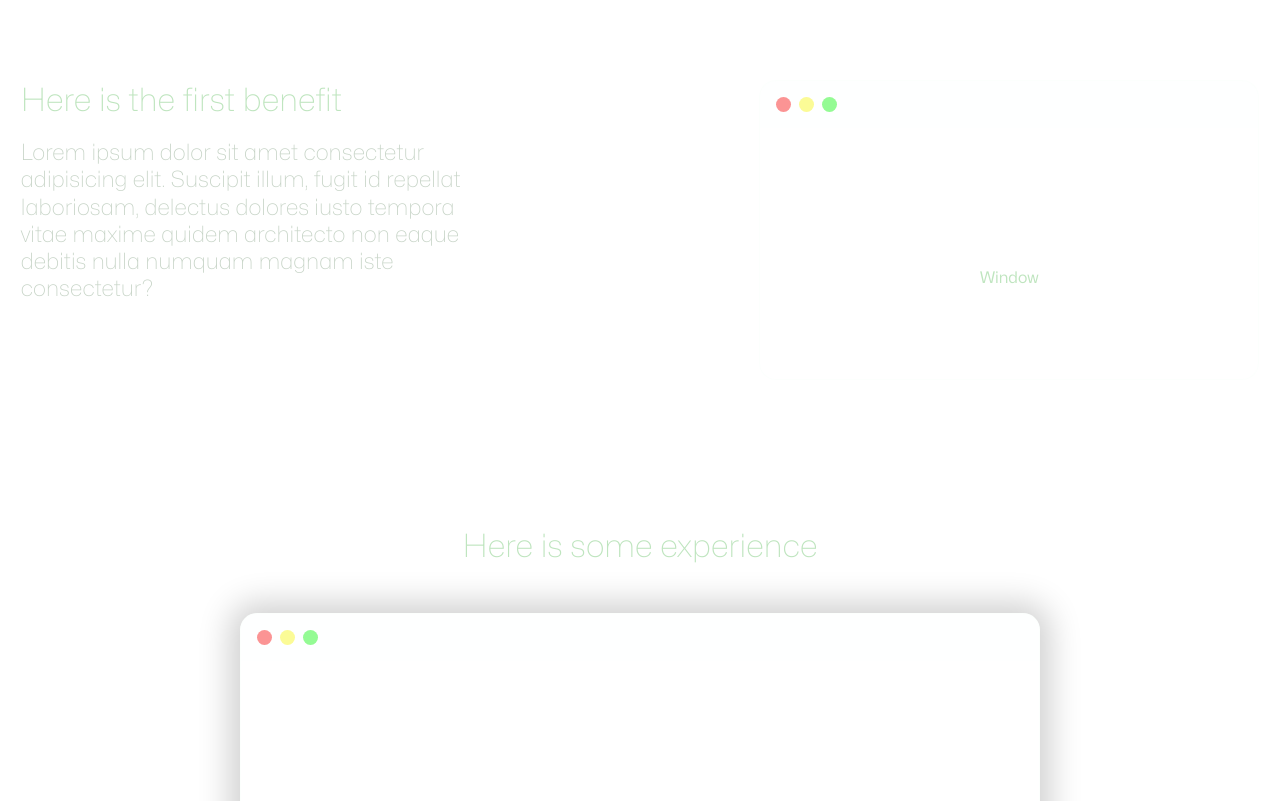
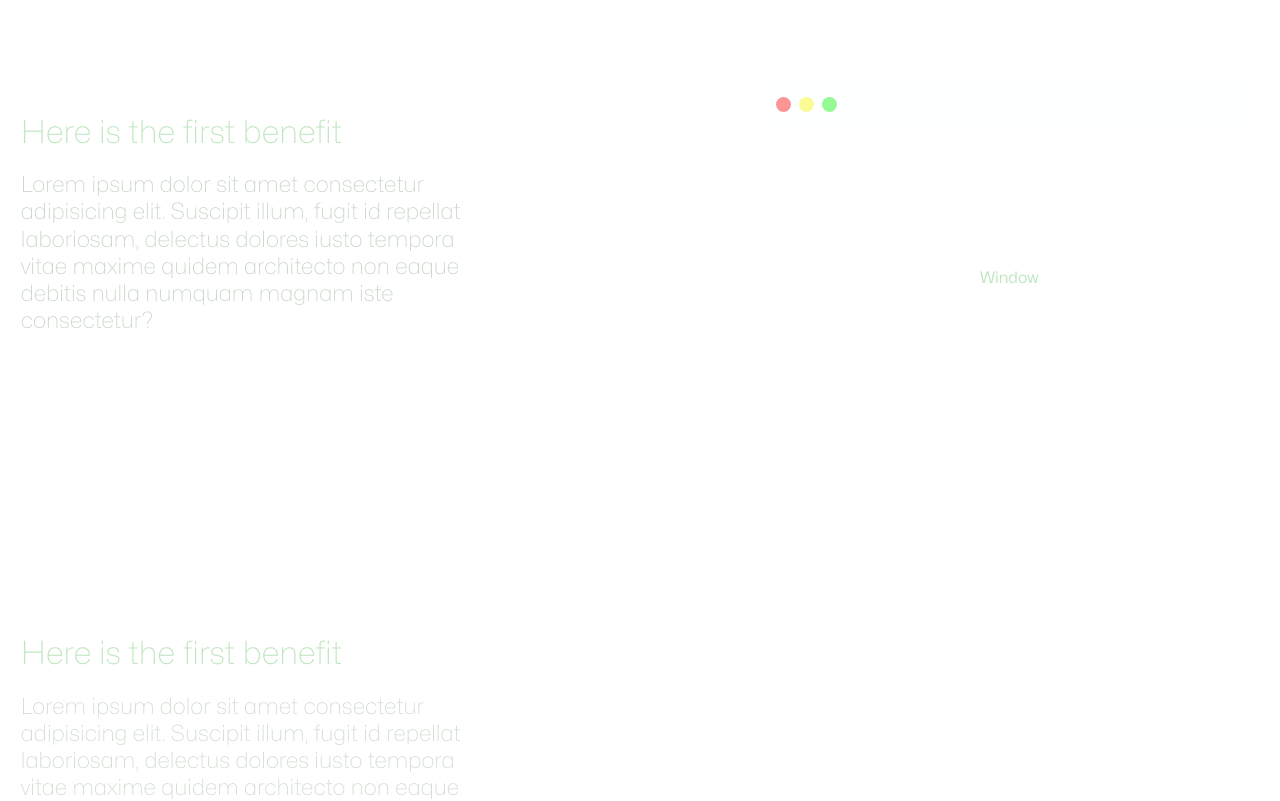
Before and after one commit to nizza1/compo, a Next.js app: page / in a window 1280 px wide. Shown: the part 800-1601 px from the top of the page. Built offline with nearby package versions, Linux system fonts and the light colour scheme.

Commit message:
text-animate

```diff
--- a/app/components/benef/benefit.jsx
+++ b/app/components/benef/benefit.jsx
@@ -1,23 +1,49 @@
+
 import React from 'react'
 import Window from '../global/window/window'
 import styles from './styles.module.css'
+import Textco from './textCo/textCo'
+
 
 import HoverText from '../global/hoverText/hoverText'
+
+
 const Benefit = () => {
+
+
+
   return (
     <div className={styles.co}>
 
         <div className={styles.innerCo}>
-        <div className={styles.textCo}>
-            <h1>
-                <HoverText text='Here is the first benefit '/>
-            </h1>
 
-            <p>
-                Lorem ipsum dolor sit amet consectetur adipisicing elit. Suscipit illum, fugit id repellat laboriosam, delectus dolores iusto tempora vitae maxime quidem architecto non eaque debitis nulla numquam magnam iste consectetur?
-            </p>
-        </div>
-        <Window />
+
+          <div className={styles.textsCo}>
+
+
+          <div className={styles.textCo}>
+           <Textco title='Here is the first benefit '
+
+            children={<p>Lorem ipsum dolor sit amet consectetur adipisicing elit. Suscipit illum, fugit id repellat laboriosam, delectus dolores iusto tempora vitae maxime quidem architecto non eaque debitis nulla numquam magnam iste consectetur?</p>}
+            />
+             </div>
+
+             <div className={styles.textCo}>
+           <Textco title='Here is the first benefit '
+
+            children={<p>Lorem ipsum dolor sit amet consectetur adipisicing elit. Suscipit illum, fugit id repellat laboriosam, delectus dolores iusto tempora vitae maxime quidem architecto non eaque debitis nulla numquam magnam iste consectetur?</p>}
+            />
+             </div>
+
+
+
+
+
+          </div>
+       <div className={styles.windowCo}>
+       <Window />
+       </div>
+
         </div>
 
     </div>
--- a/app/components/benef/styles.module.css
+++ b/app/components/benef/styles.module.css
@@ -9,9 +9,29 @@
     display: flex;
     column-gap: 2rem;
     justify-content: space-between;
+    position: relative;
+
+   /*  background-color: aquamarine; */
+
+
+}
+
+.windowCo {
+    position: sticky;
+    top: 200px;
+    height: fit-content;
+}
+
+.textsCo {
+    display: flex;
+    flex-direction: column;
+    row-gap: 300px;
+   /*  background-color: green; */
+    padding: 2rem 0;
 }
 
 .textCo {
+/*     background-color: red; */
     max-width: 50ch;
     display: flex;
     flex-direction: column;
--- /dev/null
+++ b/app/components/benef/textCo/styles.module.css
@@ -0,0 +1,5 @@
+.co {
+    display: flex;
+    flex-direction: column;
+    row-gap: 1.2rem;
+}
--- /dev/null
+++ b/app/components/benef/textCo/textCo.jsx
@@ -0,0 +1,25 @@
+"use client"
+import React, {useRef} from 'react'
+import HoverText from '../../global/hoverText/hoverText'
+import {motion ,useTransform ,useScroll } from 'framer-motion'
+import styles from './styles.module.css'
+
+const Textco = ({title, p , children}) => {
+    const textAr= useRef(null)
+    const { scrollYProgress } = useScroll({
+    target: textAr,
+    offset: ['start center', 'end end']
+     })
+   const opacity = useTransform(scrollYProgress, [0, 1], [1, 0.2]);
+  return (
+    <div className={styles.co}>
+         <h1><HoverText text={title}/></h1>
+
+         <motion.div ref={textAr} style={{opacity}}>
+          {children}
+         </motion.div>
+    </div>
+  )
+}
+
+export default Textco
--- a/app/components/global/windowL/styles.module.css
+++ b/app/components/global/windowL/styles.module.css
@@ -18,7 +18,7 @@
 .co {
     border: 1px solid var(--border-light);
     background-color: rgba(240, 248, 255, 0.044);
-    width: 800px ;
+    width: 1200px ;
     height: 500px;
     max-width: 100%;
     border-radius: var(--border-radius);
--- a/app/globals.css
+++ b/app/globals.css
@@ -52,7 +52,7 @@
 html,
 body {
   max-width: 100vw;
-  overflow-x: hidden;
+ /*  overflow-x: hidden; */
 }
 
 body {
```
Also changed, not shown: app/components/global/windowL/window.jsx (+7 -1 lines).
